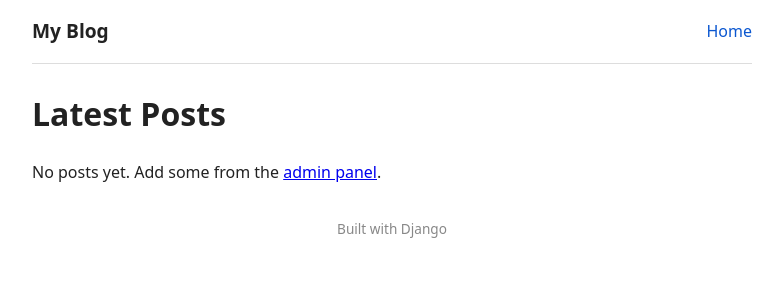
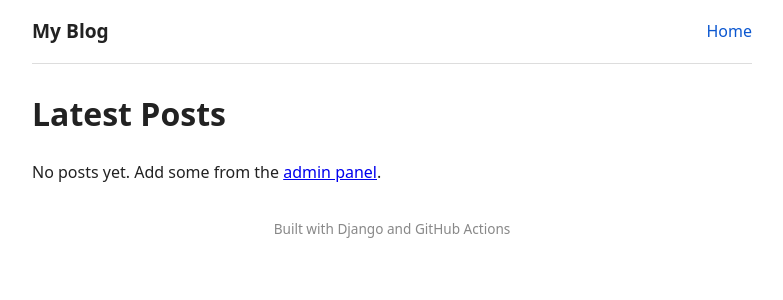
Before and after one commit to roshankdk/ismt, a Django app: page /blog/ in a window 1280 px wide. Shown: the top 300 px of the page, without its empty margins (248-1031 px from the left). Run offline with Django 5.2, Linux system fonts and the light colour scheme; data that the repository does not hold is empty.

Commit message:
updated footer text

```diff
--- a/blog/templates/blog/base.html
+++ b/blog/templates/blog/base.html
@@ -26,6 +26,6 @@
 
   {% block content %}{% endblock %}
 
-  <footer>Built with Django</footer>
+  <footer>Built with Django and GitHub Actions</footer>
 </body>
 </html>
```
